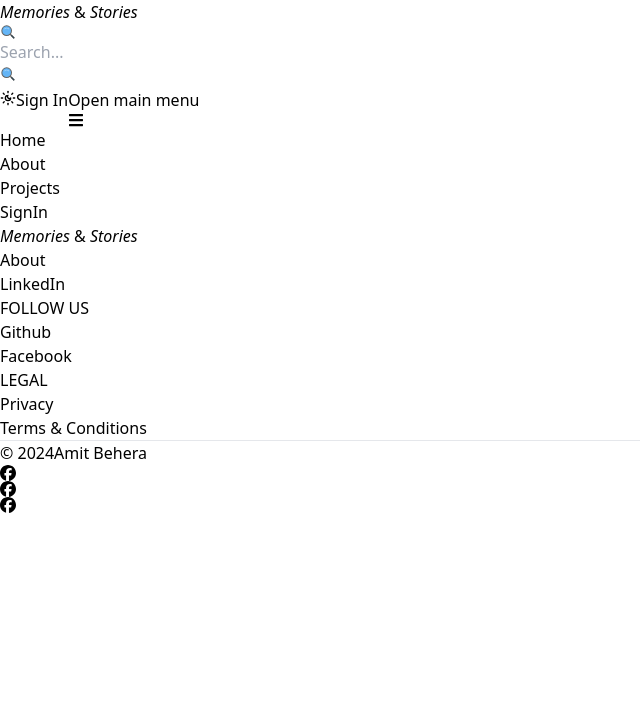
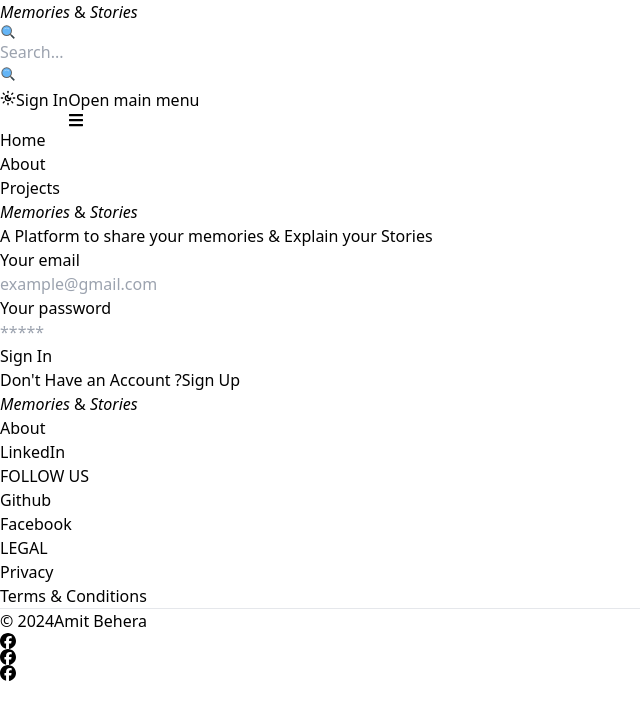
Before and after one commit to amit035/Blog-App, a React (Vite) app in the folder client/: page /signin in a window 1280 px wide. Shown: the top 720 px of the page, without its empty margins (0-640 px from the left). Built offline with nearby package versions, Linux system fonts and the light colour scheme.

Commit message:
Added Redux is SignIn Pages

```diff
--- a/client/package.json
+++ b/client/package.json
@@ -10,10 +10,12 @@
     "preview": "vite preview"
   },
   "dependencies": {
+    "@reduxjs/toolkit": "^2.2.7",
     "flowbite-react": "^0.10.1",
     "react": "^18.3.1",
     "react-dom": "^18.3.1",
     "react-icons": "^5.3.0",
+    "react-redux": "^9.1.2",
     "react-router-dom": "^6.26.1"
   },
   "devDependencies": {
--- a/client/src/Components/Footer.jsx
+++ b/client/src/Components/Footer.jsx
@@ -9,7 +9,7 @@
             <div className="grid w-full justify-between sm:flex md:grid-cols-1">
                 {/* Logo */}
                 <div className="mt-5">
-                    <Link to="/" className='self-center whitespace-nowrap text-sm sm:text-xl font-semibold dark:text-white'>
+                    <Link to="/" className='self-center whitespace-nowrap text-sm sm:text-lg font-semibold dark:text-white'>
                         <span className='px-2 py-1 bg-gradient-to-r from-indigo-500 via-purple-500 to-pink-500 rounded-lg text-white'>
                             <i>Memories</i> & <i>Stories</i>
                         </span>
--- a/client/src/Pages/SignIn.jsx
+++ b/client/src/Pages/SignIn.jsx
@@ -1,8 +1,106 @@
-import React from 'react'
+import { Alert, Button, Label, Spinner, TextInput } from 'flowbite-react'
+import React, { useState } from 'react'
+import { Link, useNavigate} from 'react-router-dom'
+import { useDispatch , useSelector} from 'react-redux'
+import { signInSuccess,signInFailure,signInStart } from '../Redux/User/userSlice'
 
 const SignIn = () => {
+  const [formData,setFormData] = useState({});
+  {/*const [errorMessage,setErrorMessage] = useState(null);
+  const [isLoading,setLoading] = useState(false);*/}
+  const {loading , error: errorMessage} = useSelector(state => state.user);
+  const dispatch = useDispatch();
+  const navigate = useNavigate();
+  const handleChange = (e) => {
+      setFormData({...formData , [e.target.id] : e.target.value.trim()});
+  };
+  const handleSubmit = async (e) =>{
+    e.preventDefault();
+    if(!formData.password || !formData.email){
+      {/* setErrorMessage('Please fill out all fields');*/}
+      return dispatch(signInFailure('Please fill out all fields'));
+    }
+    try {
+      dispatch(signInStart());
+      {/*setLoading(true);
+      setErrorMessage(null);*/}
+      const res = await fetch('/api/auth/signin',{
+        method: 'POST',
+        headers : {'Content-Type' : 'application/json'},
+        body: JSON.stringify(formData),
+      })
+      const data = await res.json();
+      if(data.success ===false){
+        {/*return setErrorMessage(data.message);*/}
+        dispatch(signInFailure(data.message));
+      }
+      {/*setLoading(false);*/}
+      if(res.ok){
+        dispatch(signInSuccess(data));
+        navigate('/');
+      }
+    }catch(error){
+      {/*setErrorMessage(data.message);
+      setLoading(false);}*/}
+      dispatch(signInFailure(error.message));
+    }
+  }
+
   return (
-    <div>SignIn</div>
+    <div className='min-h-screen mt-20'>
+      <div className='flex p-3 max-w-3xl mx-auto flex-col md:flex-row md:items-center gap-5'>
+        {/*Left Part*/}
+        <div className="flex-1">
+        <Link to="/" className='font-bold dark:text-white text-4xl'>
+            <span className='px-2 py-1 bg-gradient-to-r from-indigo-500 via-purple-500 to-pink-500 rounded-lg
+            text-white'> <i>Memories</i> & <i>Stories</i></span>
+        </Link>
+        <div className='text-xl font-medium italic mt-6 text-transparent bg-clip-text bg-gradient-to-r to-emerald-600 from-sky-400'>
+          A Platform to share your memories & Explain your Stories
+        </div>
+        </div>
+        {/*Right Part*/}
+        <div className="flex-1">
+          <div>
+            <form className='flex flex-col gap-4' onSubmit={handleSubmit}>
+              <div>
+                <Label value='Your email'></Label>
+                <TextInput type='email' placeholder='example@gmail.com' id='email'onChange={handleChange}/>
+              </div>
+              <div>
+                <Label value='Your password'></Label>
+                <TextInput type='password' placeholder='*****' id='password'onChange={handleChange}/>
+              </div>
+              <Button gradientDuoTone='purpleToPink' type='submit' disabled={loading}>
+                {
+                  loading ? (
+                    <>
+                    <Spinner size='sm'/>
+                    <span className='pl-3'>Loading...</span>
+                    </>
+                  ) : 'Sign In'
+                }
+              </Button>
+            </form>
+            <div className='flex gap-2 text-sm mt-5'>
+              <span>
+                Don't Have an Account ?
+              </span>
+              <Link to='/signup' className='text-blue-500'>
+                Sign Up
+              </Link>
+            </div>
+          </div>
+          {
+              errorMessage && (
+                <Alert className='mt-5' color='failure'>
+                  {errorMessage}
+                </Alert>
+                )
+            }
+        </div>
+      </div>
+    </div>
   )
 }
 
--- /dev/null
+++ b/client/src/Redux/User/userSlice.js
@@ -0,0 +1,34 @@
+import { createSlice, current } from "@reduxjs/toolkit";
+
+const initialState = {
+    currentUser : null,
+    error : null,
+    loading : false
+
+}
+
+const userSlice = createSlice({
+    name : 'user',
+    initialState,
+    reducers: {
+        signInStart : (state) => {
+            state.loading = true;
+            state.error = null;
+        },
+
+        signInSuccess : (state,action) => {
+            state.currentUser = action.payload;
+            state.loading = false;
+            state.error = null;
+        },
+
+        signInFailure : (state,action) => {
+            state.loading = false;
+            state.error = action.payload;
+        },
+    },
+});
+
+export const {signInStart,signInSuccess,signInFailure} = userSlice.actions;
+
+export default userSlice.reducer;
--- /dev/null
+++ b/client/src/Redux/store.js
@@ -0,0 +1,8 @@
+import { configureStore } from '@reduxjs/toolkit'
+import userReducer from './User/userSlice.js'
+
+export const store = configureStore({
+  reducer: {
+    user: userReducer,
+  },
+})
--- a/client/src/main.jsx
+++ b/client/src/main.jsx
@@ -2,9 +2,11 @@
 import { createRoot } from 'react-dom/client'
 import App from './App.jsx'
 import './index.css'
+import { store } from './Redux/store.js'
+import { Provider } from 'react-redux'
 
 createRoot(document.getElementById('root')).render(
-  <StrictMode>
+  <Provider store={store}>
     <App />
-  </StrictMode>,
+    </Provider>,
 )
```
Also changed, not shown: 2 other files (tests, documents, lock files or other folders).
